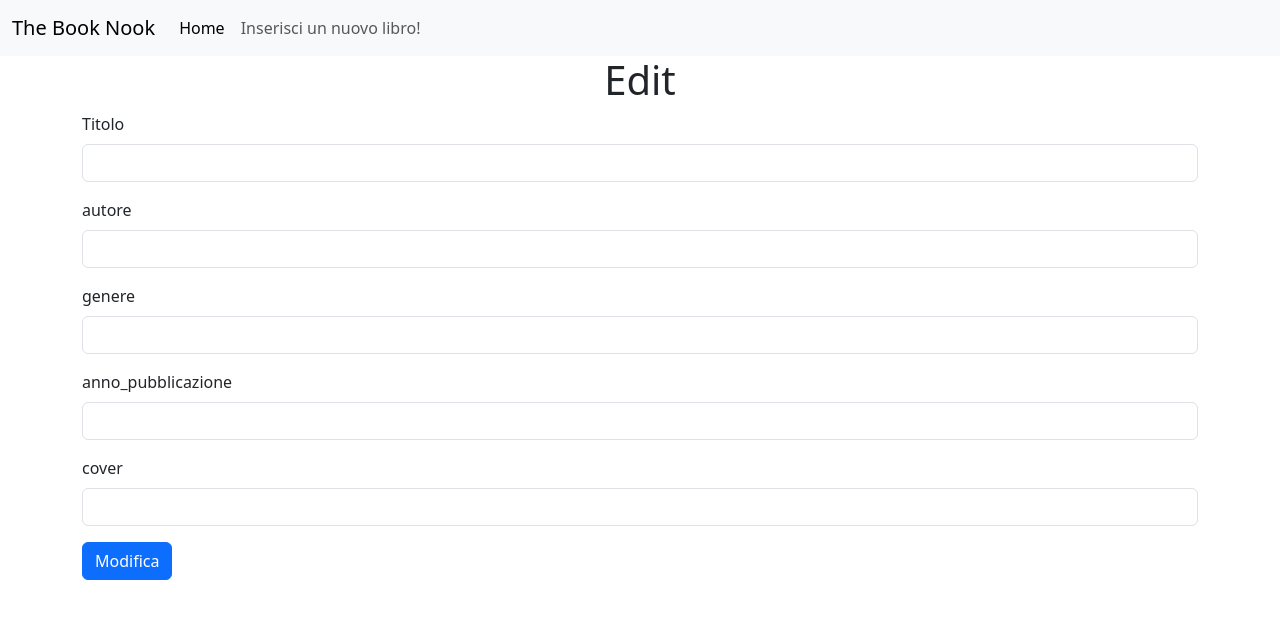
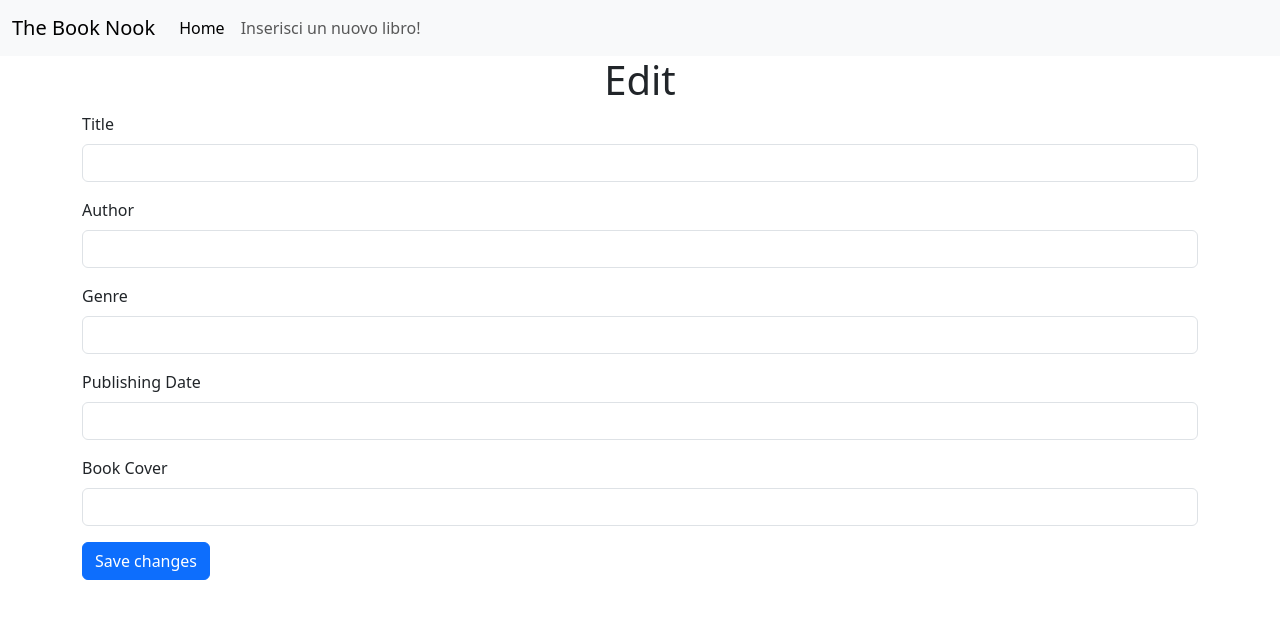
Before and after one commit to dama-p/BE-S1-L5, a PHP site: page /edit.php?id=1 in a window 1280 px wide. Shown: the top 619 px of the page. Run offline with PHP 8.4, Linux system fonts and the light colour scheme; data that the repository does not hold is empty.

Commit message:
More Styling

```diff
--- a/edit.php
+++ b/edit.php
@@ -15,26 +15,26 @@ include __DIR__ . '/includes/initial.php'; ?>
 <form action="/FSD%20IFOA/BE-S1-L5/edit-logic.php" method="POST" novalidate>
     <input type="hidden" name="id" value="<?= $row['id'] ?>">
     <div class="mb-3">
-        <label for="titolo" class="form-label">Titolo</label>
+        <label for="titolo" class="form-label">Title</label>
         <input type="text" class="form-control" id="titolo" name="titolo" value="<?= $row['titolo'] ?>">
     </div>
     <div class="mb-3">
-        <label for="autore" class="form-label">autore</label>
+        <label for="autore" class="form-label">Author</label>
         <input type="text" class="form-control" id="autore" name="autore" value="<?= $row['autore'] ?>">
     </div>
     <div class="mb-3">
-        <label for="genere" class="form-label">genere</label>
+        <label for="genere" class="form-label">Genre</label>
         <input type="text" class="form-control" id="genere" name="genere" value="<?= $row['genere'] ?>">
     </div>
     <div class="mb-3">
-        <label for="anno_pubblicazione" class="form-label">anno_pubblicazione</label>
+        <label for="anno_pubblicazione" class="form-label">Publishing Date</label>
         <input type="number" class="form-control" id="anno_pubblicazione" name="anno_pubblicazione" value="<?= $row['anno_pubblicazione'] ?>">
     </div>
     <div class="mb-3">
-        <label for="cover" class="form-label">cover</label>
+        <label for="cover" class="form-label">Book Cover</label>
         <input type="text" class="form-control" id="cover" name="cover" value="<?= $row['cover'] ?>">
     </div>
-    <button type="submit" class="btn btn-primary">Modifica</button>
+    <button type="submit" class="btn btn-primary">Save changes</button>
 </form>
 
 
--- a/index.php
+++ b/index.php
@@ -36,7 +36,7 @@ include __DIR__ . '/includes/initial.php';
 ?>
 
 
-    <h1 class="text-center">Benvenuto! Esplora i nostri utenti:</h1>
+    <h1 class="text-center">Benvenuto! Esplora la nostra libreria:</h1>
 
     <form class="row gap-3">
         <div class="col">
@@ -60,9 +60,9 @@ include __DIR__ . '/includes/initial.php';
     <h5 class="card-title"><?=  "$row[titolo]" ?></h5>
     <p class="card-text"><?=  "$row[autore] " ?></p>
     <p class="card-text"><?=  "$row[genere] - $row[anno_pubblicazione] " ?></p>
-    <a href="/FSD%20IFOA/BE-S1-L5/dettagli.php?id=<?= $row['id'] ?>" class="btn btn-primary">Dettagli</a>
+    <a href="/FSD%20IFOA/BE-S1-L5/dettagli.php?id=<?= $row['id'] ?>" class="btn btn-primary">Details</a>
     <a href="/FSD%20IFOA/BE-S1-L5/edit.php?id=<?= $row['id'] ?>" class="btn btn-warning">Edit</a>
-                <a href="/FSD%20IFOA/BE-S1-L5/elimina.php?id=<?= $row['id'] ?>" class="btn btn-danger">Elimina</a>
+                <a href="/FSD%20IFOA/BE-S1-L5/elimina.php?id=<?= $row['id'] ?>" class="btn btn-danger">Delete</a>
   </div>
 </div>
 
```
